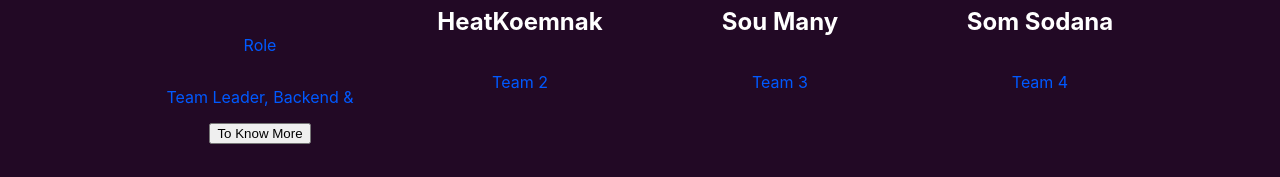
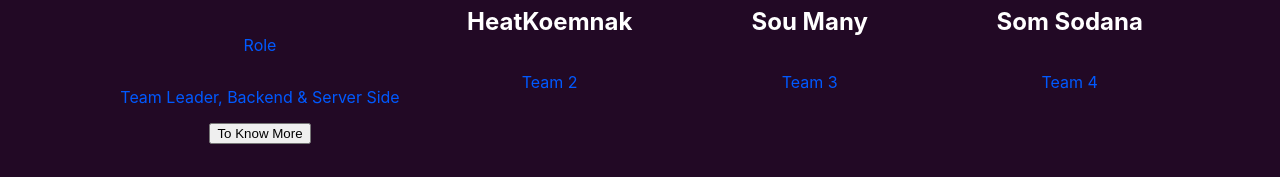
Before and after one commit to heatkoemnak/my-app, a React (Create React App) app: page / in a window 1280 px wide. Shown: the part 2700-2877 px from the top of the page. Built offline with nearby package versions, Linux system fonts and the light colour scheme.

Commit message:
added role to siang so pheak

```diff
--- a/src/Section/AboutSection.js
+++ b/src/Section/AboutSection.js
@@ -164,7 +164,7 @@ export default function AboutSection() {
               <img src={sopheak} alt=''width={200}/>
               <h2>Saing Sopheak</h2>
               <p>Role</p>
-              <p>Team Leader, Backend &</p>
+              <p>Team Leader, Backend & Server Side</p>
               <button>To Know More</button>
             </Profile>
 
```
